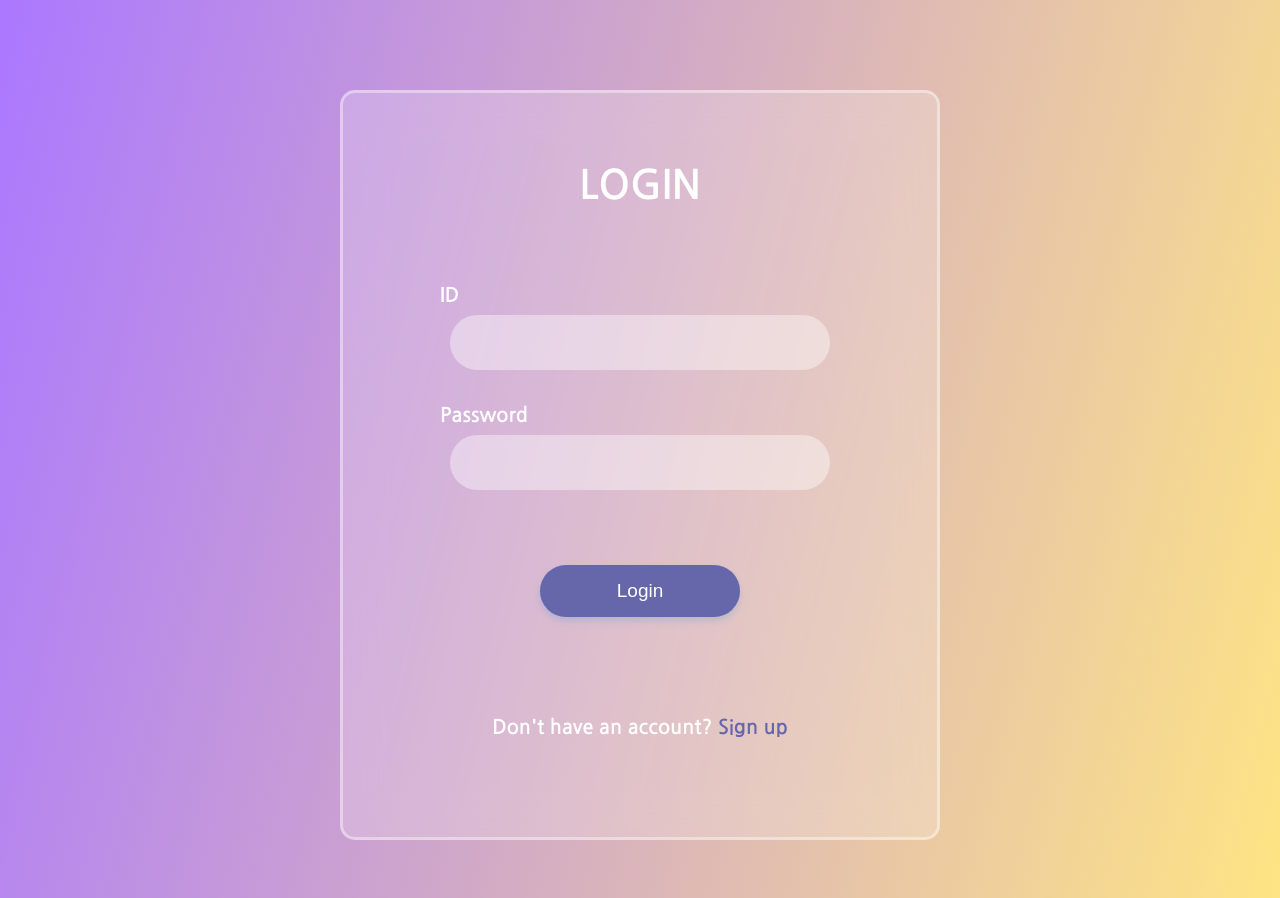
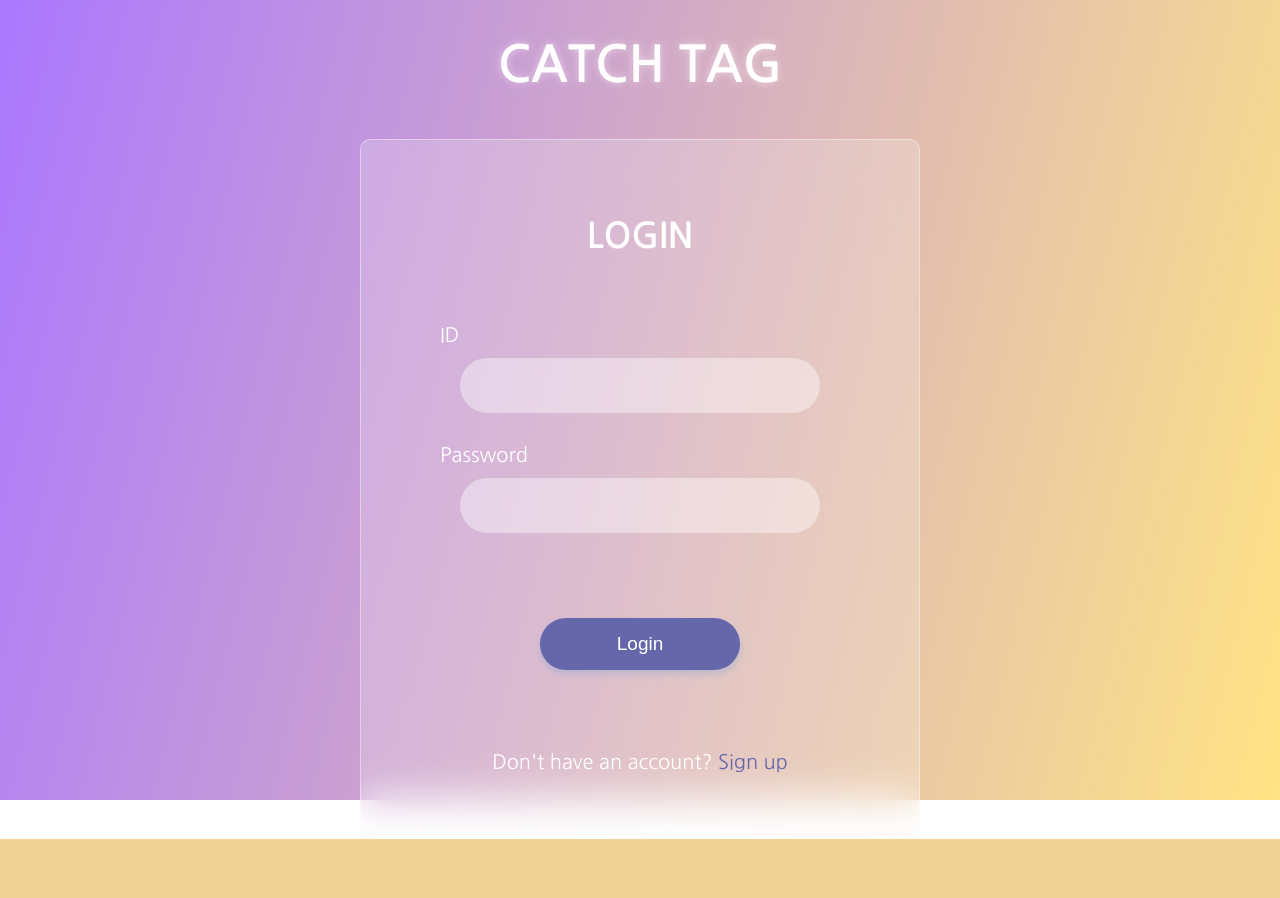
Before and after one commit to devlse/HASHTAG, a Flask app: page /login-page in a window 1280 px wide. After the commit the page ends 839 px from the top, so only its background shows below. Run offline with Flask 2, Linux system fonts and the light colour scheme.

Commit message:
페이지 타이틀 설정 / 파비콘 추가 / CSS 수정

```diff
--- a/static/css/Login.css
+++ b/static/css/Login.css
@@ -1,34 +1,49 @@
 @import url(//fonts.googleapis.com/earlyaccess/nanumgothic.css);
 
-body {
+html {
+    margin: 0;
+    padding: 0;
     background: linear-gradient(103.81deg, #AB78FF 0.23%, #FFE484 100%) no-repeat;
-    height: 100vh;
+    height: 100%;
+    width: 100%;
     font-family: 'Nanum Gothic', sans-serif;
-    font-weight: 600;
+    font-weight: 500;
+    display: block;
 }
 
 .text-center {
     text-align: center;
 }
 
+/*////////////////////////////////////////*/
+
+.main-title {
+    font-weight: 800;
+    font-size: 50px;
+    margin: 40px 0;
+    color: white;
+    text-shadow: 0px 0px 8px rgba(255, 255, 255, 0.5);
+}
+
+.main-title:hover {
+    cursor: pointer;
+}
+
 .glassmorphism {
-    width: 600px;
-    height: 750px;
-    left: 669px;
-    top: 216px;
+    width: 560px;
+    height: 700px;
 
     margin: auto;
-    margin-top: 90px;
+    margin-top: 50px;
     display: flex;
     align-items: center;
 
     background: rgba(255, 255, 255, 0.2);
-    border: 3px solid rgba(255, 255, 255, 0.4);
+    border: 1px solid rgba(255, 255, 255, 0.4);
     box-sizing: border-box;
     backdrop-filter: blur(20px);
     /* Note: backdrop-filter has minimal browser support */
-    border-radius: 15px;
-    /*10px*/
+    border-radius: 10px;
 }
 
 .login-box {
@@ -40,17 +55,18 @@
 }
 
 .login-title {
-    margin-bottom: 80px;
-    font-size: 40px;
+    margin-top: 30px;
+    margin-bottom: 70px;
+    font-size: 35px;
     font-weight: 700;
 }
 
 .input-button {
-    width: 350px;
+    width: 330px;
     background: rgba(255, 255, 255, 0.4);
     border: none;
     display: block;
-    margin: 10px auto 35px;
+    margin: 10px auto 30px;
     padding: 20px 15px;
     border-radius: 100px;
 }
@@ -64,7 +80,7 @@
     padding: 15px 0;
     border-radius: 100px;
     display: block;
-    margin: 20px auto 100px;
+    margin: 30px auto 80px;
     font-size: 19px;
 }
 
--- a/templates/Login.html
+++ b/templates/Login.html
@@ -12,17 +12,18 @@
         rel="stylesheet">
     <!-- CSS -->
     <link rel="stylesheet" href="../static/css/Login.css">
+    <link rel="icon" href="../static/image/favicon.ico">
     <!-- ajax -->
     <script src="https://ajax.googleapis.com/ajax/libs/jquery/3.5.1/jquery.min.js"></script>
     <!-- script -->
     <script>
-        // 쿠키
+        // 쿠키 저장
         function setCookie(name, value, exp) {
             let date = new Date();
             date.setMinutes(date.getMinutes() + exp);
-            document.cookie = name + '=' + value + ';e=xpires' + date.toUTCString() + ';path=/';
+            document.cookie = name + '=' + value + '; expires=' + date.toUTCString() + '; path=/';
         };
-        // 로그인
+        // 로그인 - 서버로 입력받은 값 넘겨주고 유저인지 확인
         function login() {
             let id = $('#id').val()
             let pw = $('#pw').val()
@@ -44,6 +45,10 @@
                 }
             })
         }
+        // 메인페이지 연결
+        function linkMain() {
+            window.location.href = '/'
+        }
         // 엔터키 로그인
         function enterkey() {
             if (window.event.keyCode == 13) {
@@ -51,10 +56,11 @@
             }
         }
     </script>
-    <title>로그인</title>
+    <title>CATCHTAG# : 로그인</title>
 </head>
 
 <body>
+    <div class="main-title text-center" onclick="linkMain()">CATCH TAG</div>
     <div class="glassmorphism">
         <div class="login-box">
             <div class="login-title text-center">LOGIN</div>
```
Also changed, not shown: static/css/Account.css (+35 -20 lines), templates/Account.html (+12 -4 lines), templates/Mainlogin.html (+16 -12 lines), templates/Mainlogout.html (+12 -8 lines), templates/Result.html (+31 -17 lines), templates/record_list.html (+37 -17 lines), static/image/favicon.ico (added).
